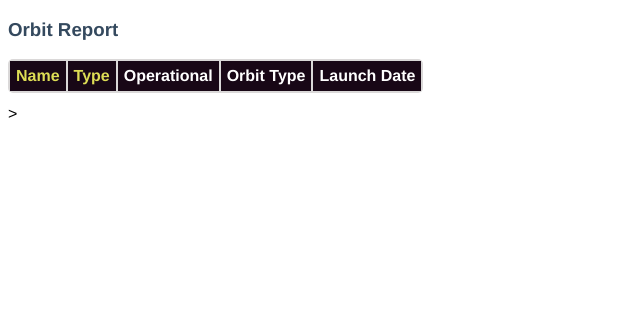
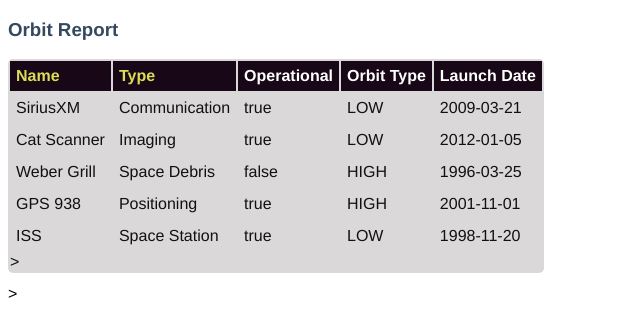
Before and after one commit to ByteSizedRD/orbit-report, an Angular app: page / in a window 1280 px wide. Shown: the top 336 px of the page, without its empty margins (0-640 px from the left). Built offline with nearby package versions, Linux system fonts and the light colour scheme.

Commit message:
added ngFor to satellite table in orbit list html

```diff
--- a/src/app/orbit-list/orbit-list.component.html
+++ b/src/app/orbit-list/orbit-list.component.html
@@ -7,5 +7,11 @@
       <th>Orbit Type</th>
       <th>Launch Date</th>
    </tr>
-   <!-- TODO: put <tr *ngFor=""></tr> here -->
+   <tr *ngFor = "let satellite of satellites">
+       <td>{{satellite.name}}</td>
+       <td>{{satellite.type}}</td>
+       <td>{{satellite.operational}}</td>
+       <td>{{satellite.orbitType}}</td>
+       <td>{{satellite.launchDate}}</td>
+   </tr>>
 </table>
```
